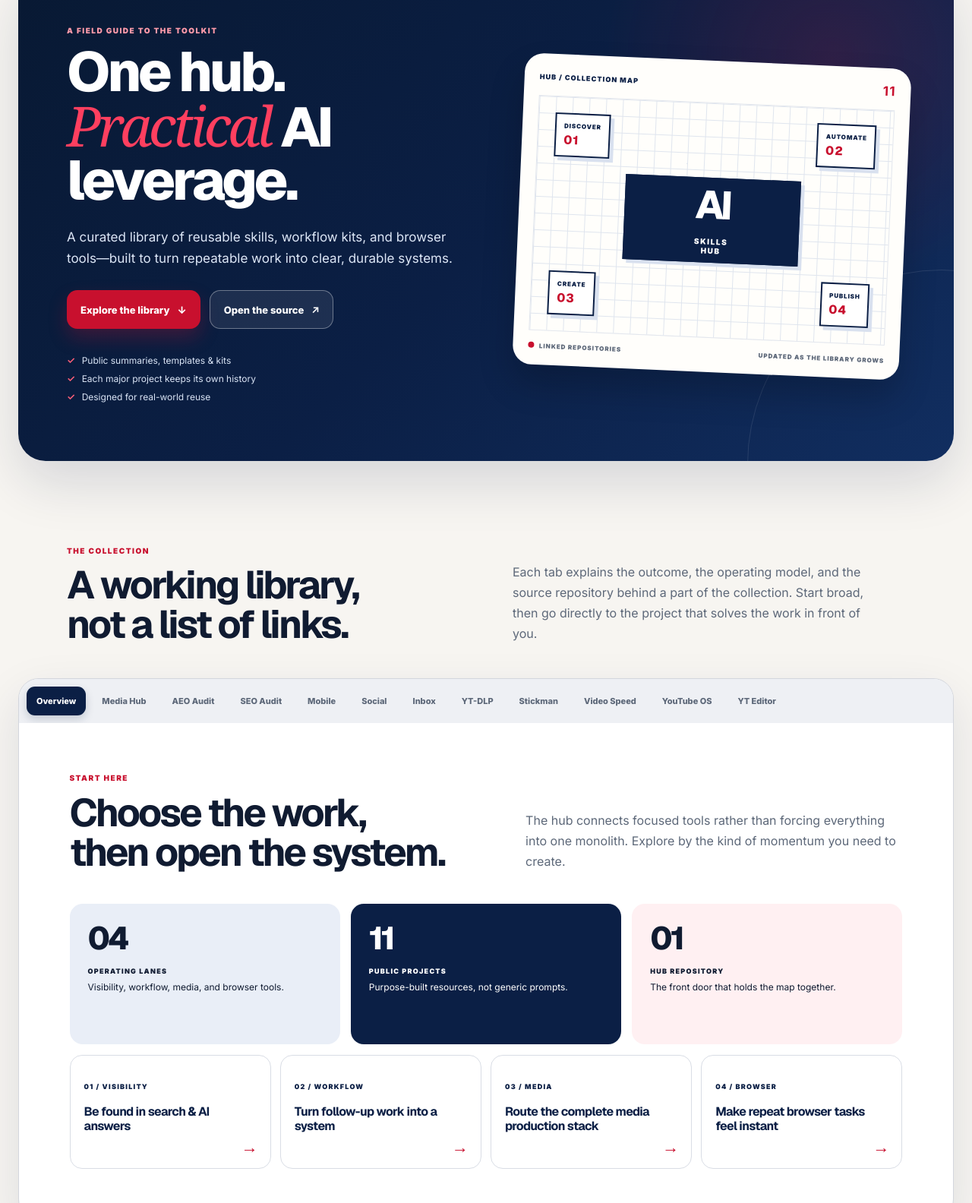
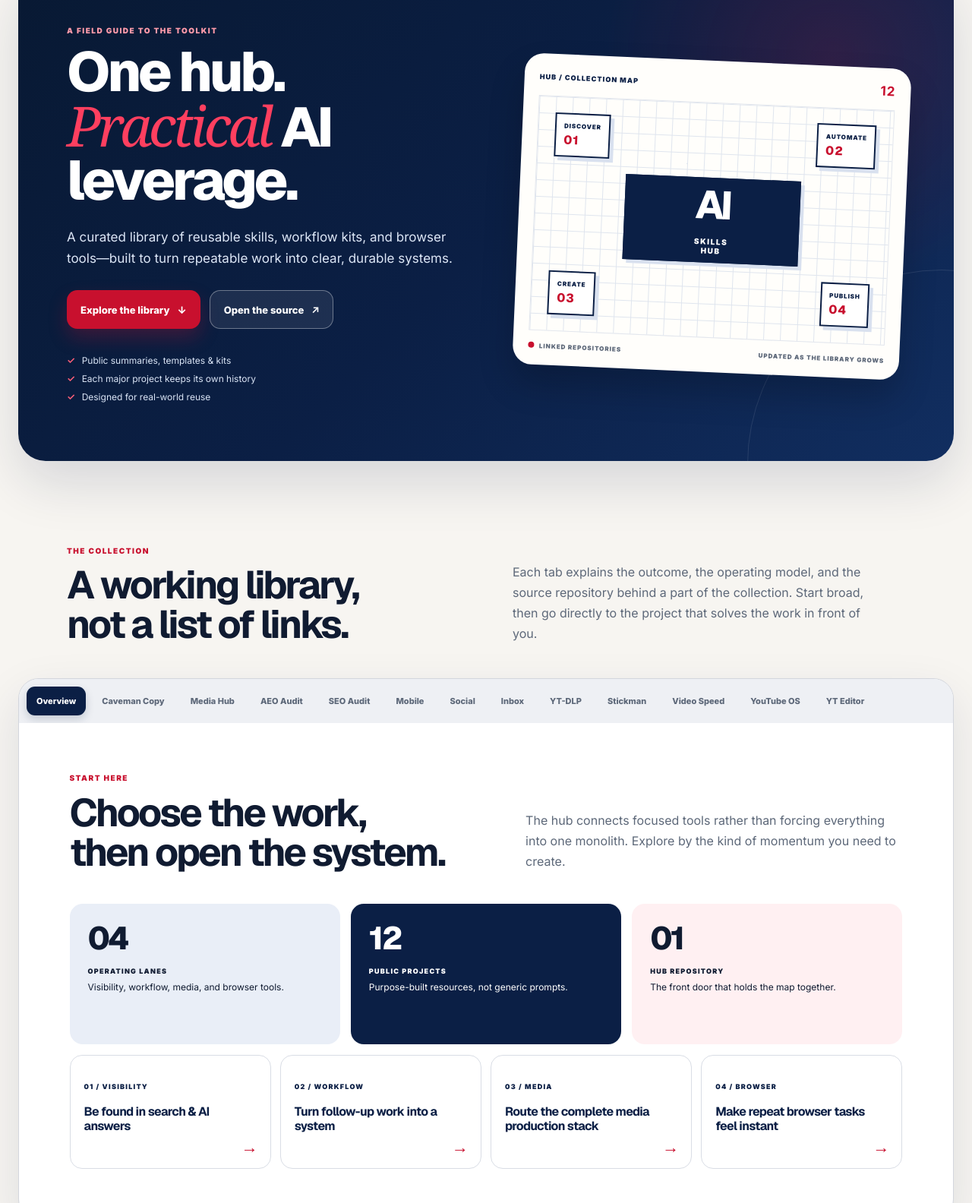
Before and after one commit to mikefilsaime-groove/mikefilsaime-skills, a plain HTML site: page portal/index.html in a window 1280 px wide. Shown: the part 156-1740 px from the top of the page at 76% size. Drawn offline with nearby package versions, Linux system fonts and the light colour scheme.

Commit message:
feat(portal): add Caveman Copy Hub

```diff
--- a/portal/index.html
+++ b/portal/index.html
@@ -28,7 +28,7 @@
           <ul class="proof-list"><li>Public summaries, templates &amp; kits</li><li>Each major project keeps its own history</li><li>Designed for real-world reuse</li></ul>
         </div>
         <div class="collection-map" aria-label="A visual map of the hub's project categories">
-          <div class="map-top"><span>HUB / COLLECTION MAP</span><b>11</b></div>
+          <div class="map-top"><span>HUB / COLLECTION MAP</span><b>12</b></div>
           <div class="map-grid"><div class="map-core"><strong>AI</strong><span>SKILLS<br />HUB</span></div><div class="map-node n1">DISCOVER<br /><b>01</b></div><div class="map-node n2">AUTOMATE<br /><b>02</b></div><div class="map-node n3">CREATE<br /><b>03</b></div><div class="map-node n4">PUBLISH<br /><b>04</b></div></div>
           <div class="map-footer"><span><i></i> LINKED REPOSITORIES</span><span>UPDATED AS THE LIBRARY GROWS</span></div>
         </div>
@@ -39,6 +39,7 @@
       <section class="tab-shell" id="overview" aria-label="AI Skills Hub library">
         <div class="tab-rail" role="tablist" aria-label="Library projects">
           <button role="tab" id="tab-overview" aria-controls="panel-overview" aria-selected="true" data-tab="overview">Overview</button>
+          <button role="tab" id="tab-caveman" aria-controls="panel-caveman" aria-selected="false" data-tab="caveman">Caveman Copy</button>
           <button role="tab" id="tab-media-hub" aria-controls="panel-media-hub" aria-selected="false" data-tab="media-hub">Media Hub</button>
           <button role="tab" id="tab-aeo" aria-controls="panel-aeo" aria-selected="false" data-tab="aeo">AEO Audit</button>
           <button role="tab" id="tab-seo" aria-controls="panel-seo" aria-selected="false" data-tab="seo">SEO Audit</button>
@@ -55,10 +56,11 @@
         <div class="tab-panels">
           <section role="tabpanel" id="panel-overview" aria-labelledby="tab-overview" data-panel="overview">
             <div class="panel-header"><div><p class="eyebrow">START HERE</p><h3>Choose the work,<br />then open the system.</h3></div><p>The hub connects focused tools rather than forcing everything into one monolith. Explore by the kind of momentum you need to create.</p></div>
-            <div class="metric-grid"><article><strong>04</strong><span>OPERATING LANES</span><p>Visibility, workflow, media, and browser tools.</p></article><article class="navy-card"><strong>11</strong><span>PUBLIC PROJECTS</span><p>Purpose-built resources, not generic prompts.</p></article><article><strong>01</strong><span>HUB REPOSITORY</span><p>The front door that holds the map together.</p></article></div>
+            <div class="metric-grid"><article><strong>04</strong><span>OPERATING LANES</span><p>Visibility, workflow, media, and browser tools.</p></article><article class="navy-card"><strong>12</strong><span>PUBLIC PROJECTS</span><p>Purpose-built resources, not generic prompts.</p></article><article><strong>01</strong><span>HUB REPOSITORY</span><p>The front door that holds the map together.</p></article></div>
             <div class="lane-grid"><a href="#aeo"><span>01 / VISIBILITY</span><b>Be found in search &amp; AI answers</b><i>→</i></a><a href="#social"><span>02 / WORKFLOW</span><b>Turn follow-up work into a system</b><i>→</i></a><a href="#media-hub"><span>03 / MEDIA</span><b>Route the complete media production stack</b><i>→</i></a><a href="#speed"><span>04 / BROWSER</span><b>Make repeat browser tasks feel instant</b><i>→</i></a></div>
           </section>
 
+          <section role="tabpanel" id="panel-caveman" aria-labelledby="tab-caveman" data-panel="caveman" hidden><div class="project-layout"><div><p class="eyebrow">PRODUCT MESSAGING</p><h3>Caveman Copy Hub</h3><p class="project-summary">A six-skill system for turning product features into clear reasons to buy—then proving every claim with the real product, a faithful interface mockup, or an honest supporting visual.</p><div class="hero-actions"><a class="button dark" href="https://caveman-copy-hub.mikefilsaime.chatgpt.site/" target="_blank" rel="noreferrer">Open the Caveman Hub <span>↗</span></a><a class="button secondary" href="https://github.com/mikefilsaime-groove/caveman-copy-hub" target="_blank" rel="noreferrer">View source <span>↗</span></a></div></div><aside><span>OUTCOME</span><b>Make the product instantly understandable—and make every feature earn the customer’s attention.</b><hr /><span>FORMAT</span><b>Public companion hub · Six coordinated skills</b></aside></div></section>
           <section role="tabpanel" id="panel-media-hub" aria-labelledby="tab-media-hub" data-panel="media-hub" hidden><div class="project-layout"><div><p class="eyebrow">MEDIA OPERATIONS</p><h3>Media Skills Hub</h3><p class="project-summary">A verified field guide to Mike’s complete media stack—14 skills, production systems, apps, and engines—plus the routing rules that show what owns each job.</p><a class="button dark" href="https://mike-media-skills-hub.mikefilsaime.chatgpt.site/" target="_blank" rel="noreferrer">Open the Media Hub <span>↗</span></a></div><aside><span>OUTCOME</span><b>Start with the outcome and reach the right media specialist without guessing.</b><hr /><span>FORMAT</span><b>Public companion hub · 14 systems mapped</b></aside></div></section>
           <section role="tabpanel" id="panel-aeo" aria-labelledby="tab-aeo" data-panel="aeo" hidden><div class="project-layout"><div><p class="eyebrow">AI VISIBILITY</p><h3>AEO Audit</h3><p class="project-summary">Audit how a brand appears in AI-generated answers across Google AI features, ChatGPT, Perplexity, Claude, Gemini, and other answer engines.</p><a class="button dark" href="../skills/aeo-audit.md">Read the skill <span>→</span></a></div><aside><span>OUTCOME</span><b>Clear visibility gaps—and the next improvements to make.</b><hr /><span>FORMAT</span><b>Public skill summary</b></aside></div></section>
           <section role="tabpanel" id="panel-seo" aria-labelledby="tab-seo" data-panel="seo" hidden><div class="project-layout"><div><p class="eyebrow">SEARCH QUALITY</p><h3>SEO Audit</h3><p class="project-summary">A practical operating guide for technical SEO, on-page quality, crawlability, metadata, structured data, and the fundamentals that make a page worth finding.</p><a class="button dark" href="../skills/seo-audit.md">Read the skill <span>→</span></a></div><aside><span>OUTCOME</span><b>A prioritized route from technical friction to searchable pages.</b><hr /><span>FORMAT</span><b>Public skill summary</b></aside></div></section>
@@ -75,7 +77,7 @@
 
       <section class="closing-cta"><div><p class="eyebrow inverse">USE THE HUB AS A STARTING POINT</p><h2>Find the right tool.<br /><em>Then make it yours.</em></h2></div><a class="button light" href="https://github.com/mikefilsaime-groove/mikefilsaime-skills" target="_blank" rel="noreferrer">Explore on GitHub <span>↗</span></a></section>
     </main>
-    <footer><a class="brand" href="#overview"><span class="brand-mark">MF</span><span><b>AI Skills Hub</b><small>Mike Filsaime</small></span></a><p>Reusable AI skills, workflow kits, and browser tools—organized for practical leverage.</p><div><a href="https://mike-media-skills-hub.mikefilsaime.chatgpt.site/" target="_blank" rel="noreferrer">Media Hub ↗</a><a href="../README.md">Repository guide</a><a href="https://github.com/mikefilsaime-groove/mikefilsaime-skills" target="_blank" rel="noreferrer">GitHub ↗</a></div></footer>
+    <footer><a class="brand" href="#overview"><span class="brand-mark">MF</span><span><b>AI Skills Hub</b><small>Mike Filsaime</small></span></a><p>Reusable AI skills, workflow kits, and browser tools—organized for practical leverage.</p><div><a href="https://caveman-copy-hub.mikefilsaime.chatgpt.site/" target="_blank" rel="noreferrer">Caveman Hub ↗</a><a href="https://mike-media-skills-hub.mikefilsaime.chatgpt.site/" target="_blank" rel="noreferrer">Media Hub ↗</a><a href="../README.md">Repository guide</a><a href="https://github.com/mikefilsaime-groove/mikefilsaime-skills" target="_blank" rel="noreferrer">GitHub ↗</a></div></footer>
     <script src="app.js"></script>
   </body>
 </html>
```
Also changed, not shown: 4 other files.
